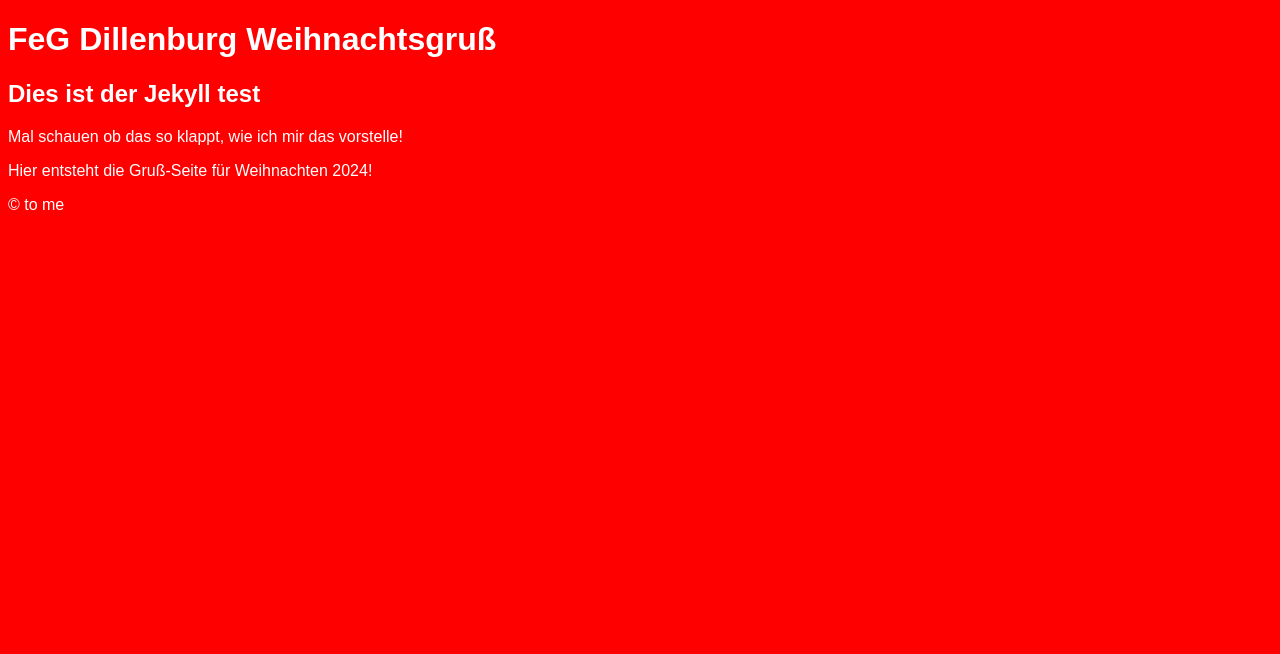
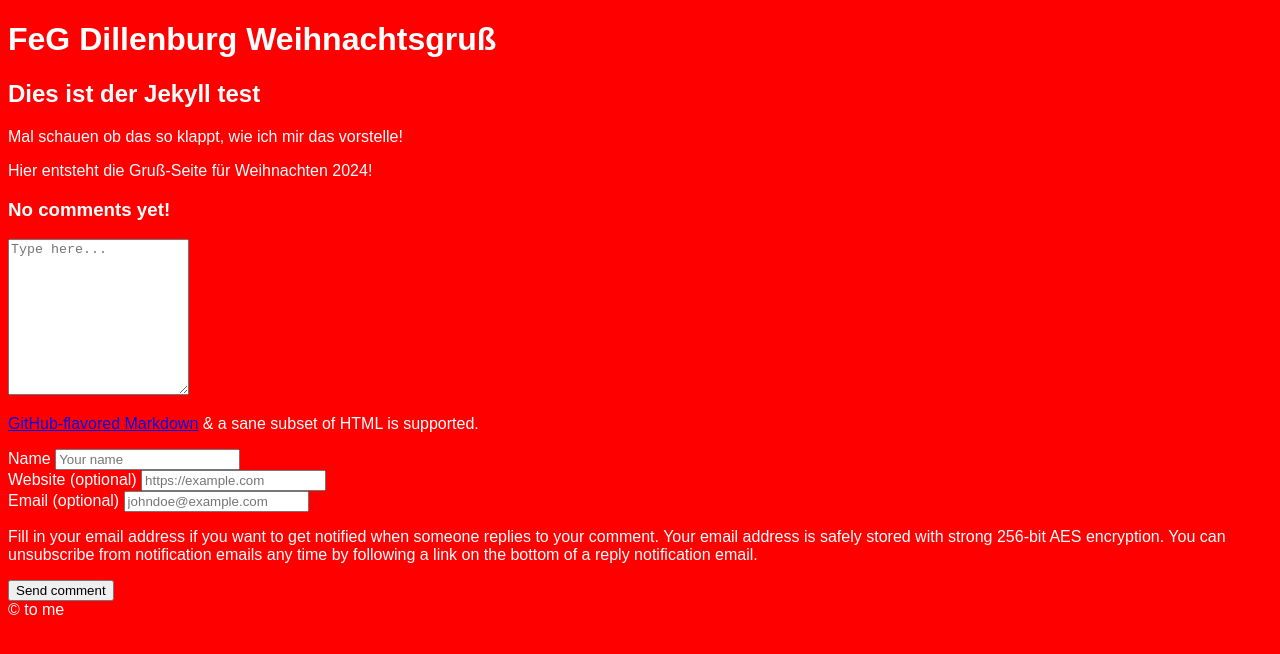
Before and after one commit to Shyru/FeGDillenburgWeihnachtspage24, a Jekyll site: the page built from docs/index.md, in a window 1280 px wide. Shown: the top 654 px of the page. Built offline with Jekyll 4.4.1, drawn with Linux system fonts in a browser that asks for light colours; a style sheet for code colours, icons or effects is not loaded.

Commit message:
Integrate Welcomments (#1)
* Add Welcomments for static site comments.
* Modify wecomments integration

```diff
--- a/docs/_config.yml
+++ b/docs/_config.yml
@@ -2,3 +2,4 @@
 #remote_theme: pages-themes/midnight@v0.2.0
 #plugins:
 #- jekyll-remote-theme # add this line to the plugins list if you already have one
+url: "https://shyru.github.io/FeGDillenburgWeihnachtspage24/"
--- /dev/null
+++ b/docs/_includes/welcomments/comment_form.html
@@ -0,0 +1,26 @@
+<form id="welcomments__form" class="welcomments__comment-form" action="{{ include.api_url }}/comments" method="post">
+  <input type="hidden" name="website-id" id="website-id" value="{{ include.website_id }}"/>
+  <input type="hidden" name="replying-to" id="replying-to"/>
+  <input type="hidden" name="permalink" id="permalink" value="{{ site.url }}{{ page.url }}"/>
+  <input type="hidden" name="page-slug" id="page-slug" value="{{ page.slug }}"/>
+  <div class="welcomments__form-group">
+    <textarea rows="10" name="message" id="message" required spellcheck="true" placeholder="Type here..."></textarea>
+    <p class="welcomments__markdown-notice"><a href="https://github.com/adam-p/markdown-here/wiki/Markdown-Cheatsheet" target="_blank">GitHub-flavored Markdown</a> & a sane subset of HTML is supported.</p>
+  </div>
+  <div class="welcomments__form-group">
+    <label for="author-name">Name</label>
+    <input type="text" id="author-name" name="author-name" required spellcheck="false" placeholder="Your name"/>
+  </div>
+  <div class="welcomments__form-group welcomments__flex">
+    <div class="welcomments__column-left">
+      <label for="author-url">Website <span class="welcomments__optional-notice">(optional)</span></label>
+      <input type="url" id="author-url" name="author-url" placeholder="https://example.com"/>
+    </div>
+    <div class="welcomments__column-right">
+      <label for="author-email">Email <span class="welcomments__optional-notice">(optional)</span></label>
+      <input type="email" id="author-email" name="author-email" placeholder="johndoe@example.com"/>
+    </div>
+  </div>
+  <p class="welcomments__email-notice">Fill in your email address if you want to get notified when someone replies to your comment. Your email address is safely stored with strong 256-bit AES encryption. You can unsubscribe from notification emails any time by following a link on the bottom of a reply notification email.</p>
+  <button type="submit" class="welcomments__submit-button" id="welcomments__submit-button">Send comment</button>
+</form>
--- /dev/null
+++ b/docs/_includes/welcomments/comments.html
@@ -0,0 +1,109 @@
+{%- if include.api_url -%}
+  {%- assign api_url = include.api_url -%}
+{%- else -%}
+  {%- assign api_url = "https://welcomments.io/api" -%}
+{%- endif -%}
+
+{%- if include.website_id == "YOUR-WEBSITE-ID-HERE" -%}
+  <div style="color: #ff0000;">
+    <h1>Website id not configured!</h1>
+    <p>Please replace <code>YOUR-WEBSITE-ID-HERE</code> with the website id from Welcomments console.</p>
+  </div>
+{%- endif -%}
+
+<div id="welcomments__container" class="welcomments__container">
+  {%- assign article_url = page.slug -%}
+
+  {%- if article_url != "" -%}
+    {%- assign all_comments = site.data.welcomments[article_url] -%}
+  {%- else -%}
+    {%- assign all_comments = site.data.welcomments["___root___"] -%}
+  {%- endif -%}
+
+  {%- if all_comments.size > 0 -%}
+    <h3 id="welcomments__comment-count-title" class="welcomments__comments-title">{{ all_comments.size }} comment{%- if all_comments.size > 1 -%}s{%- endif -%}</h3>
+  {%- else -%}
+    <h3 id="welcomments__comment-count-title" class="welcomments__comments-title">No comments yet!</h3>
+  {%- endif -%}
+
+  <section id="welcomments__comment-container" class="welcomments__comment-container">
+    {%- if all_comments.size > 0 -%}
+      {%- assign parent_comments = all_comments | where_exp: "c", "c.replying_to == nil" | sort: 'id' -%}
+
+      {%- for comment_map in parent_comments -%}
+        {%- assign comment = comment_map -%}
+        {%- include welcomments/single_comment.html
+          nesting_level        = 0
+          all_comments         = all_comments
+          comment              = comment
+          api_url              = api_url
+          website_id           = include.website_id -%}
+      {%- endfor -%}
+    {%- endif -%}
+  </section>
+
+  {%- include welcomments/comment_form.html
+    api_url    = api_url
+    website_id = include.website_id -%}
+</div>
+
+<!--
+  Contains some basic comment section styling, so that you can get started quickly
+  without having to come up with your own CSS if you don't want to.
+                                                                               -->
+<link rel="stylesheet" href="https://cdn.welcomments.io/welcomments.css" />
+
+<!--
+  Includes the optional Welcomments Javascript file. It enhances the user experience
+  by sending the comment form fields without the user having to leave your site.
+
+  It also saves the comment to the local storage while your site is being rebuilt so
+  that your users don't get confused and resubmit the same comment multiple times. If
+  there are comments that other users posted that haven't been rebuilt as a part of your
+  site yet, this script also "fills in" them from the Welcomments Pending Comments API.
+
+  It's gzipped and weighs just about 2.1kB. If you want, you can just delete this line
+  and your comment form works just fine but is a bit less interactive! :-)
+                                                                               -->
+<script defer id="welcomments__script" src="https://cdn.welcomments.io/welcomments.js" type="text/javascript"></script>
+<script type="text/javascript">
+  welcomments = {
+    apiUrl: "{{ api_url }}",
+
+    // Updates the "x comments" title when there are comments that are dynamically loaded.
+    // By default, the result of this function becomes the innerText of an element with the
+    // id "welcomments__comment-count-title". It's okay if that element doesn't exist.
+    commentCountTitleFactory: function (commentCount) {
+      if (commentCount === 0) {
+        return "No comments yet!";
+      }
+
+      return commentCount === 1 ? "One comment" : `${commentCount} comments`;
+    },
+
+    // Builds comments dynamically when they are not part of the static HTML of the rest of
+    // your Jekyll website yet. Should return the desired HTML as a string. By default, appends
+    // the resulting HTML as a child element into the correct position in an element with the
+    // id "welcomments__comment-container".
+    placeholderCommentFactory: function (comment) {
+      var year = new Intl.DateTimeFormat("en", {year: "numeric"}).format(comment.date);
+      var month = new Intl.DateTimeFormat("en", {month: "long"}).format(comment.date);
+      var day = new Intl.DateTimeFormat("en", {day: "2-digit"}).format(comment.date);
+      var avatarUrl =  comment.author.avatar_url ||
+        `https://eu.ui-avatars.com/api/?background=random&name=${comment.author.name}`
+
+      return `{%- include welcomments/template.html
+        id                = "${comment.id}"
+        element_id        = "welcomments__comment-${comment.id}"
+        element_classname = "welcomments__comment"
+        nesting_level     = "0"
+        formatted_date    = "${month} ${day}, ${year}"
+        author_name       = "${comment.author.name}"
+        author_website    = "${comment.author.website}"
+        author_avatar_url = "${avatarUrl}"
+        message           = "${comment.message}"
+        api_url           = api_url
+        website_id        = include.website_id -%}`;
+    },
+  };
+</script>
--- /dev/null
+++ b/docs/_includes/welcomments/template.html
@@ -0,0 +1,43 @@
+{%- assign id                 = include.id -%}
+{%- assign element_id         = include.element_id -%}
+{%- assign element_classname  = include.element_classname -%}
+{%- assign nesting_level      = include.nesting_level -%}
+{%- assign formatted_date     = include.formatted_date -%}
+{%- assign date_xml_schema    = include.date_xml_schema -%}
+{%- assign author_name        = include.author_name -%}
+{%- assign author_website     = include.author_website -%}
+{%- assign avatar_url         = include.author_avatar_url -%}
+{%- assign message            = include.message -%}
+
+<article
+  id="{{ element_id }}"
+  class="{{ element_classname }}"
+  data-comment-id="{{ id }}"
+  data-author-name="{{ author_name }}"
+  data-nesting-level="{{ nesting_level }}"
+  itemprop="comment" itemscope itemtype="https://schema.org/Comment">
+  <div class="welcomments__comment-header">
+    <div class="welcomments__author-avatar">
+      <img class="welcomments__author-avatar-img" src="{{ avatar_url }}" alt="{{ author_name }}"/>
+    </div>
+    <div class="welcomments__author-information">
+      <div class="welcomments__author-name-and-time">
+        <h3 class="welcomments__author-name" itemprop="author" itemscope itemtype="https://schema.org/Person">
+          <span itemprop="name">{{ author_name }}</span>
+        </h3>
+        <p class="welcomments__comment-time">
+          <a href="#welcomments__comment-{{ id }}" itemprop="url">
+            <time datetime="{{ date_xml_schema }}" itemprop="datePublished">
+              {{- formatted_date -}}
+            </time>
+          </a>
+        </p>
+      </div>
+    </div>
+  </div>
+  <div itemprop="text" class="welcomments__comment-message">{{ message }}</div>
+  <a class="welcomments__comment-reply-link"
+     href="{{ include.api_url }}/websites/{{ include.website_id }}/comments/{{ id }}/reply">
+    Reply to {{ author_name }}
+  </a>
+</article>
--- a/docs/_layouts/default.html
+++ b/docs/_layouts/default.html
@@ -1,3 +1,4 @@
+
 <!doctype html>
 <html lang="en">
   <head>
@@ -10,6 +11,7 @@
     <section>
       {{ content }}
     </section>
+    {% include welcomments/comments.html website_id = "kPSa1dtJjunT1hnDjj3E7PQ2S" %}
     <footer>
       &copy; to me
     </footer>
```
Also changed, not shown: docs/_includes/welcomments/single_comment.html (added, +57 -0 lines).
